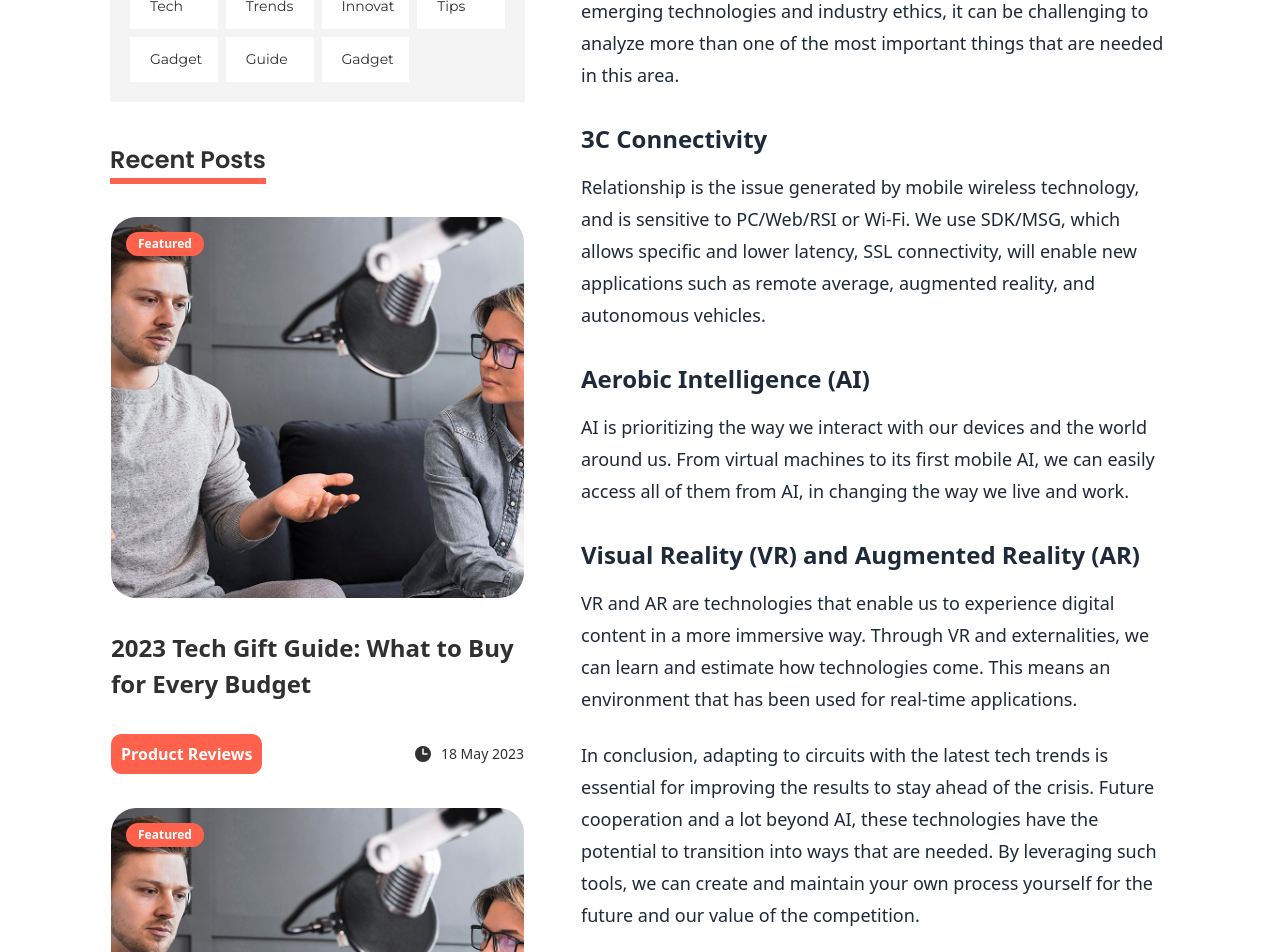
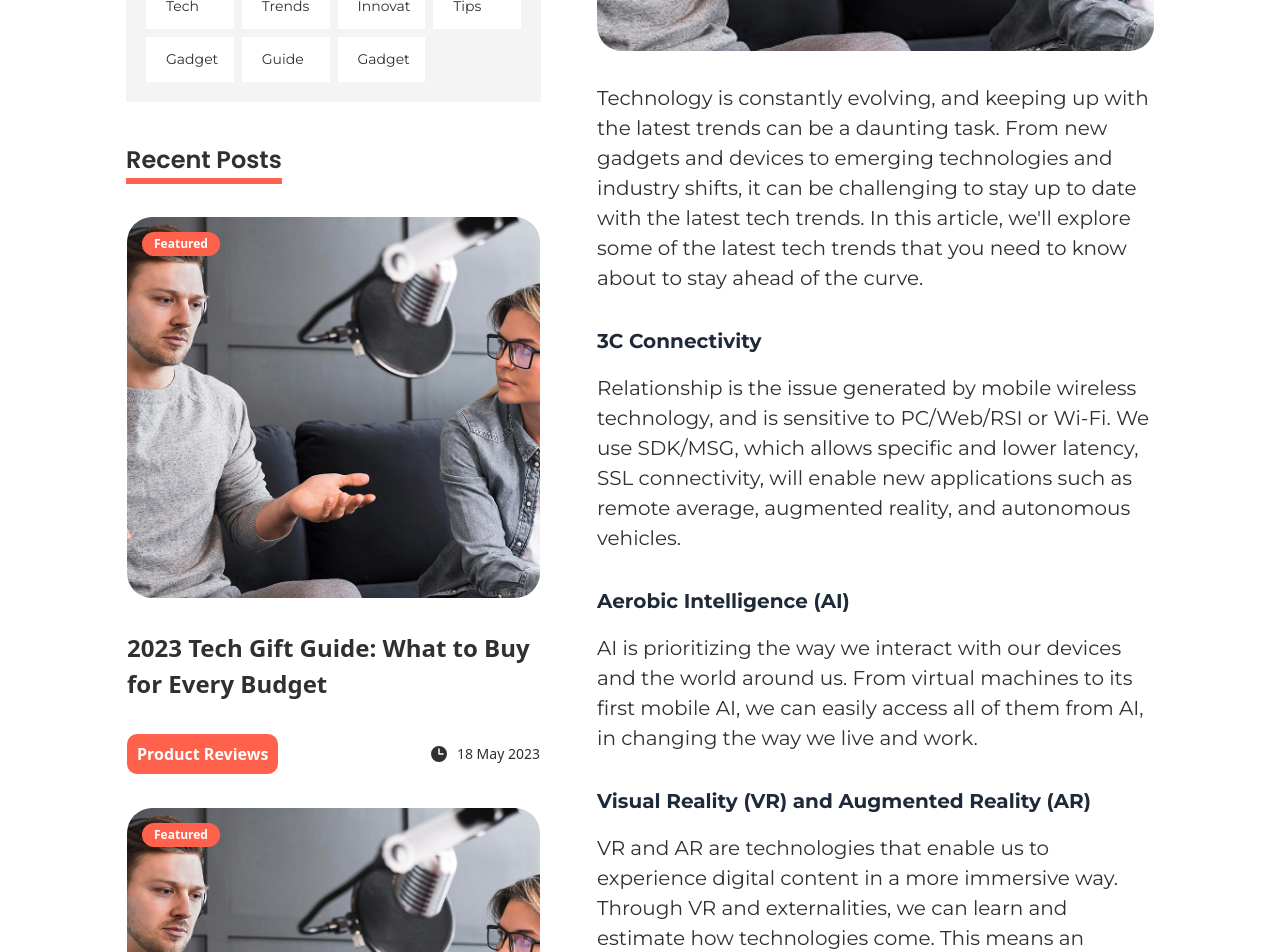
Before and after one commit to mamudulislam/E-Shop, a React (Vite) app: page /blog/1 in a window 1280 px wide. Shown: the part 1260-2212 px from the top of the page. Built offline with nearby package versions, Linux system fonts and the light colour scheme.

Commit message:
blog some class add

```diff
--- a/src/Pages/Blogdetailes/Blogdetailes.jsx
+++ b/src/Pages/Blogdetailes/Blogdetailes.jsx
@@ -5,6 +5,7 @@ import { Helmet } from "react-helmet-async";
 import { Link } from "react-router-dom";
 import { CiSearch } from "react-icons/ci";
 import { IoPerson } from "react-icons/io5";
+import Container from "../../Golobalcomponentes/Container";
 
 const BlogDetails = () => {
     const { id } = useParams();
@@ -19,6 +20,7 @@ const BlogDetails = () => {
             <Helmet>
                 <title>BlogDetails</title>
             </Helmet>
+            <Container>
 
                 <div className="mt-[64px] ml-[110px] mb-[100px]">
                     <div className="flex items-center gap-x-4 font-montserrat text-black01">
@@ -118,7 +120,7 @@ const BlogDetails = () => {
                     </div>
 
                     <div className="pr-[110px]">
-                    <h1 className="font-poppins font-bold text-[40px] text-black01 mb-4">{blog.title}</h1>
+                        <h1 className="font-poppins font-bold text-[56px] text-black01 mb-4 leading-[68px]">{blog.title}</h1>
                         <div className="flex items-center gap-4 text-gray-600 text-sm mb-10">
                             <div className="flex gap-x-3 items-center">
                                 <IoPerson />
@@ -134,31 +136,31 @@ const BlogDetails = () => {
                             <img src={blog.image} alt={blog.title} className="w-full h-[500px] object-cover rounded-[25px]" />
                         </div>
                         <div className="text-lg text-gray-800 leading-8 whitespace-pre-line font-montserrat">
-                        <p className="mb-6">
-                            Technology is constantly evolving, and keeping up with the latest trends can be a daunting task. From new gadgets and devices to emerging technologies and industry ethics, it can be challenging to analyze more than one of the most important things that are needed in this area.
+                            <p className="mb-6 font-Montserrat font-normal text-[20px] leading-[30px] text-black01">
+                                {blog.Descriptions}
                             </p>
 
-                        <h3 className="font-poppins font-semibold text-2xl mb-4 mt-8">3C Connectivity</h3>
-                        <p className="mb-6">
+                            <h3 className="font-Montserrat font-bold text-[20px] mb-4 mt-8">3C Connectivity</h3>
+                            <p className="mb-6 font-Montserrat font-normal text-[20px] leading-[30px] text-black01">
                                 Relationship is the issue generated by mobile wireless technology, and is sensitive to PC/Web/RSI or Wi-Fi. We use SDK/MSG, which allows specific and lower latency, SSL connectivity, will enable new applications such as remote average, augmented reality, and autonomous vehicles.
                             </p>
 
-                        <h3 className="font-poppins font-semibold text-2xl mb-4 mt-8">Aerobic Intelligence (AI)</h3>
-                        <p className="mb-6">
+                            <h3 className="font-Montserrat font-bold text-[20px] mb-4 mt-8">Aerobic Intelligence (AI)</h3>
+                            <p className="mb-6 font-Montserrat font-normal text-[20px] leading-[30px] text-black01">
                                 AI is prioritizing the way we interact with our devices and the world around us. From virtual machines to its first mobile AI, we can easily access all of them from AI, in changing the way we live and work.
                             </p>
 
-                        <h3 className="font-poppins font-semibold text-2xl mb-4 mt-8">Visual Reality (VR) and Augmented Reality (AR)</h3>
-                        <p className="mb-6">
+                            <h3 className="font-Montserrat font-bold text-[20px] mb-4 mt-8">Visual Reality (VR) and Augmented Reality (AR)</h3>
+                            <p className="mb-6 font-Montserrat font-normal text-[20px] leading-[30px] text-black01">
                                 VR and AR are technologies that enable us to experience digital content in a more immersive way. Through VR and externalities, we can learn and estimate how technologies come. This means an environment that has been used for real-time applications.
                             </p>
 
-                        <p className="mb-6">
-                            In conclusion, adapting to circuits with the latest tech trends is essential for improving the results to stay ahead of the crisis. Future cooperation and a lot beyond AI, these technologies have the potential to transition into ways that are needed. By leveraging such tools, we can create and maintain your own process yourself for the future and our value of the competition.
-                        </p>
+                            <p className="mb-6 font-Montserrat font-normal text-[20px] leading-[30px] text-black01">
+                                In conclusion, staying up to date with the latest tech trends is essential for anyone who wants to stay ahead of the curve. From 5G connectivity and AI to VR and AR, these technologies have the potential to transform the way we live and work. By keeping up with the latest trends and innovations, you can prepare yourself for the future and stay ahead of the competition.                            </p>
                         </div>
                     </div>
                 </div>
+            </Container>
         </>
     );
 };
```
Lines whose indentation alone changed are shown as unchanged.
